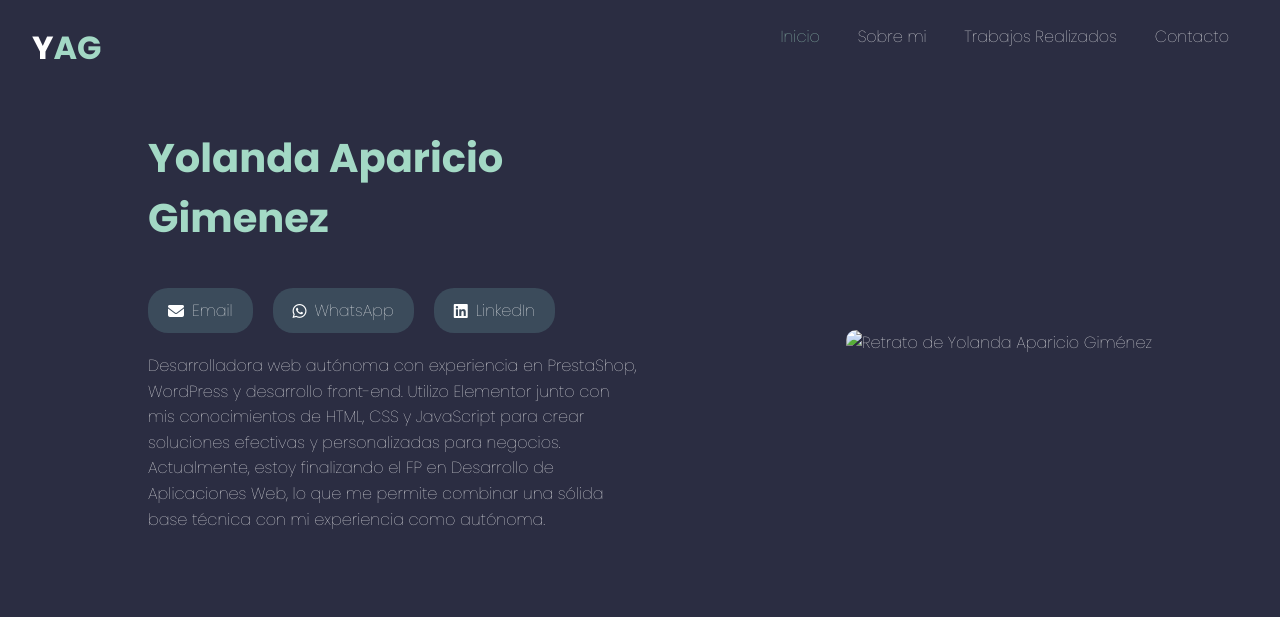
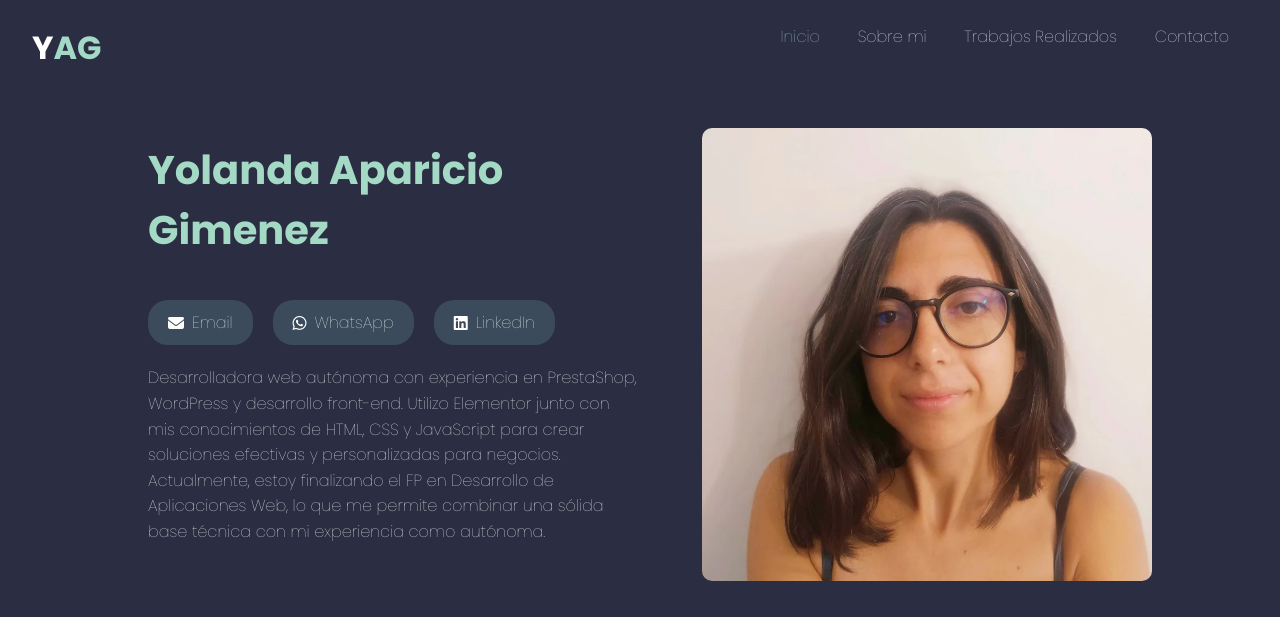
Before and after one commit to yoliapariciogimenez/Portafolio, a plain HTML site: page index.html in a window 1280 px wide. Shown: the top 617 px of the page. Drawn offline with Linux system fonts and the light colour scheme; files whose address does not match are found by name.

Commit message:
Update index.html

```diff
--- a/index.html
+++ b/index.html
@@ -35,7 +35,7 @@
         </div>
           <p>Desarrolladora web autónoma con experiencia en PrestaShop, WordPress y desarrollo front-end. Utilizo Elementor junto con mis conocimientos de HTML, CSS y JavaScript para crear soluciones efectivas y personalizadas para negocios. Actualmente, estoy finalizando el FP en Desarrollo de Aplicaciones Web, lo que me permite combinar una sólida base técnica con mi experiencia como autónoma.</p>
         </div>
-        <img src="/Web/Imagenes/foto2.webp" alt="Retrato de Yolanda Aparicio Giménez">
+        <img src="/Imagenes/foto2.webp" alt="Retrato de Yolanda Aparicio Giménez">
       </main>
     </div>
       <div class="main">
```
